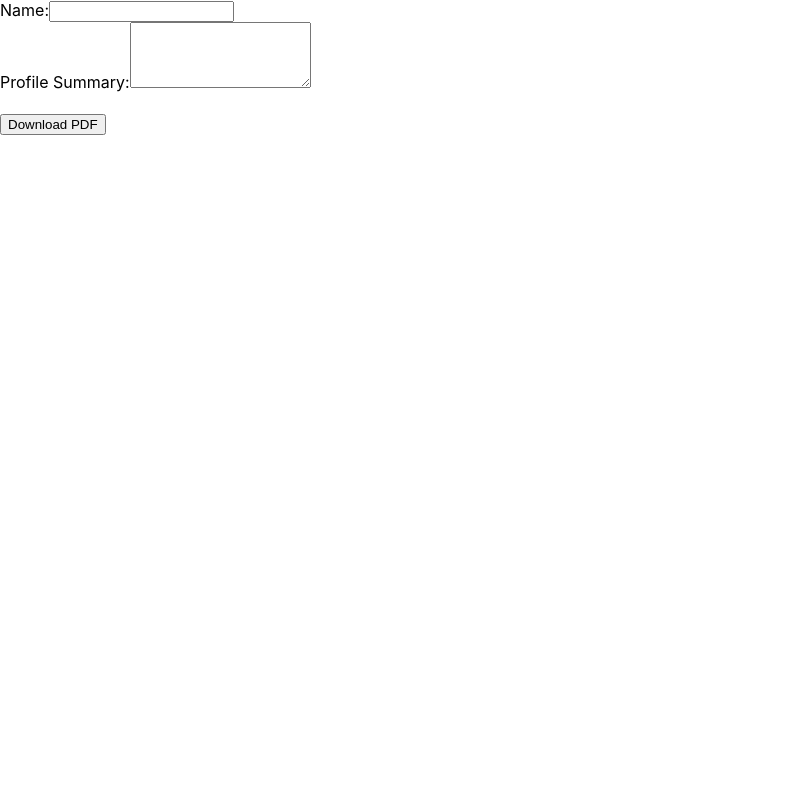
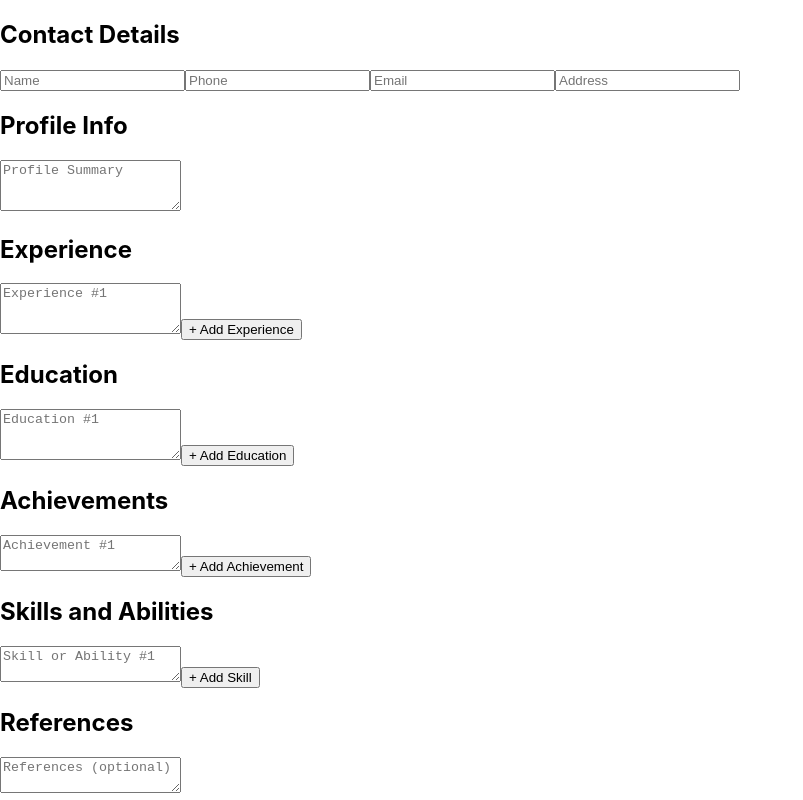
Before and after one commit to axcel-blade/resume-builder, a React (Create React App) app: page / in a window 1280 px wide. Shown: the whole page, without its empty margins (0-803 px from the left). Built offline with nearby package versions, Linux system fonts and the light colour scheme.

Commit message:
Refactor App.js to implement resume form functionality

```diff
--- a/src/App.js
+++ b/src/App.js
@@ -1,18 +1,63 @@
-import ResumeForm from "./components/ResumeForm";
-import ResumePreview from "./components/ResumePreview";
-import GeneratePDF from "./components/GeneratePDF";
-import { useState } from "react";
+import React, { useState } from "react";
 
-export default function App() {
-  const [formData, setFormData] = useState({});
+export default function ResumeForm({ formData, setFormData }) {
+  const [experiences, setExperiences] = useState([""]);
+  const [educations, setEducations] = useState([""]);
+  const [achievements, setAchievements] = useState([""]);
+  const [skills, setSkills] = useState([""]);
+
+  const updateField = (section, key, value) => {
+    const updatedSection = { ...formData[section], [key]: value };
+    setFormData({ ...formData, [section]: updatedSection });
+  };
+
+  const handleArrayChange = (setter, index, value) => {
+    setter((prev) => {
+      const updated = [...prev];
+      updated[index] = value;
+      return updated;
+    });
+  };
+
+  const addSection = (setter) => setter((prev) => [...prev, ""]);
 
   return (
-    <div className="p-6 grid md:grid-cols-2 gap-8">
-      <ResumeForm formData={formData} setFormData={setFormData} />
-      <div>
-        <ResumePreview formData={formData} />
-        <GeneratePDF />
-      </div>
-    </div>
+    <form className="space-y-4 overflow-y-auto max-h-screen pr-2">
+      <h2 className="text-lg font-bold">Contact Details</h2>
+      <input type="text" placeholder="Name" className="input" onChange={(e) => updateField('contact', 'name', e.target.value)} />
+      <input type="text" placeholder="Phone" className="input" onChange={(e) => updateField('contact', 'phone', e.target.value)} />
+      <input type="email" placeholder="Email" className="input" onChange={(e) => updateField('contact', 'email', e.target.value)} />
+      <input type="text" placeholder="Address" className="input" onChange={(e) => updateField('contact', 'address', e.target.value)} />
+
+      <h2 className="text-lg font-bold">Profile Info</h2>
+      <textarea rows="3" placeholder="Profile Summary" className="input" onChange={(e) => setFormData({ ...formData, profile: e.target.value })} />
+
+      <h2 className="text-lg font-bold">Experience</h2>
+      {experiences.map((exp, idx) => (
+        <textarea key={idx} rows="3" placeholder={`Experience #${idx + 1}`} className="input" onChange={(e) => handleArrayChange(setExperiences, idx, e.target.value)} />
+      ))}
+      <button type="button" onClick={() => addSection(setExperiences)} className="text-blue-600">+ Add Experience</button>
+
+      <h2 className="text-lg font-bold">Education</h2>
+      {educations.map((edu, idx) => (
+        <textarea key={idx} rows="3" placeholder={`Education #${idx + 1}`} className="input" onChange={(e) => handleArrayChange(setEducations, idx, e.target.value)} />
+      ))}
+      <button type="button" onClick={() => addSection(setEducations)} className="text-blue-600">+ Add Education</button>
+
+      <h2 className="text-lg font-bold">Achievements</h2>
+      {achievements.map((ach, idx) => (
+        <textarea key={idx} rows="2" placeholder={`Achievement #${idx + 1}`} className="input" onChange={(e) => handleArrayChange(setAchievements, idx, e.target.value)} />
+      ))}
+      <button type="button" onClick={() => addSection(setAchievements)} className="text-blue-600">+ Add Achievement</button>
+
+      <h2 className="text-lg font-bold">Skills and Abilities</h2>
+      {skills.map((skill, idx) => (
+        <textarea key={idx} rows="2" placeholder={`Skill or Ability #${idx + 1}`} className="input" onChange={(e) => handleArrayChange(setSkills, idx, e.target.value)} />
+      ))}
+      <button type="button" onClick={() => addSection(setSkills)} className="text-blue-600">+ Add Skill</button>
+
+      <h2 className="text-lg font-bold">References</h2>
+      <textarea rows="2" placeholder="References (optional)" className="input" onChange={(e) => setFormData({ ...formData, references: e.target.value })} />
+    </form>
   );
 }
```
